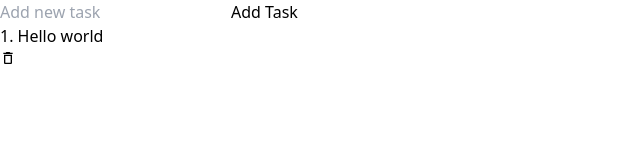
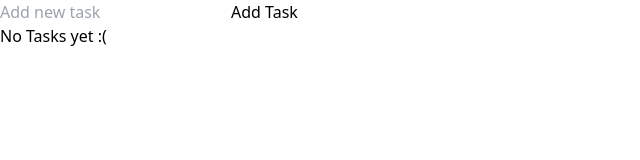
Before and after one commit to TasnimAnas/redux-task-manager, a React (Vite) app: page / in a window 1280 px wide. Shown: the top 160 px of the page, without its empty margins (0-640 px from the left). Built offline with nearby package versions, Linux system fonts and the light colour scheme.

Commit message:
No task header

```diff
--- a/src/components/AddTodo.jsx
+++ b/src/components/AddTodo.jsx
@@ -20,7 +20,7 @@ const AddTodo = () => {
           placeholder="Add new task"
           value={input}
           onChange={(e) => setInput(e.target.value)}
-          className="px-2 py-1 bg-white rounded w-1/2 border-none"
+          className="px-2 py-1 bg-white rounded w-1/2 border-none mr-1"
         />
         <button
           type="submit"
--- a/src/components/Todo.jsx
+++ b/src/components/Todo.jsx
@@ -6,7 +6,8 @@ const Todo = () => {
   const dispatch = useDispatch();
   return (
     <div className="mt-6 w-full text-white flex flex-col items-center gap-1">
-      {todos.map((todo, index) => {
+      {todos.length > 0 ? (
+        todos.map((todo, index) => {
           return (
             <div
               key={todo.id}
@@ -18,7 +19,10 @@ const Todo = () => {
               </button>
             </div>
           );
-      })}
+        })
+      ) : (
+        <h2>{"No Tasks yet :("}</h2>
+      )}
     </div>
   );
 };
--- a/src/slices/todoSlice.js
+++ b/src/slices/todoSlice.js
@@ -1,7 +1,7 @@
 import { createSlice, nanoid } from "@reduxjs/toolkit";
 
 const initialState = {
-  todos: [{ id: 1, text: "Hello world" }],
+  todos: [],
 };
 
 export const todoSlice = createSlice({
```
Lines whose indentation alone changed are shown as unchanged.
